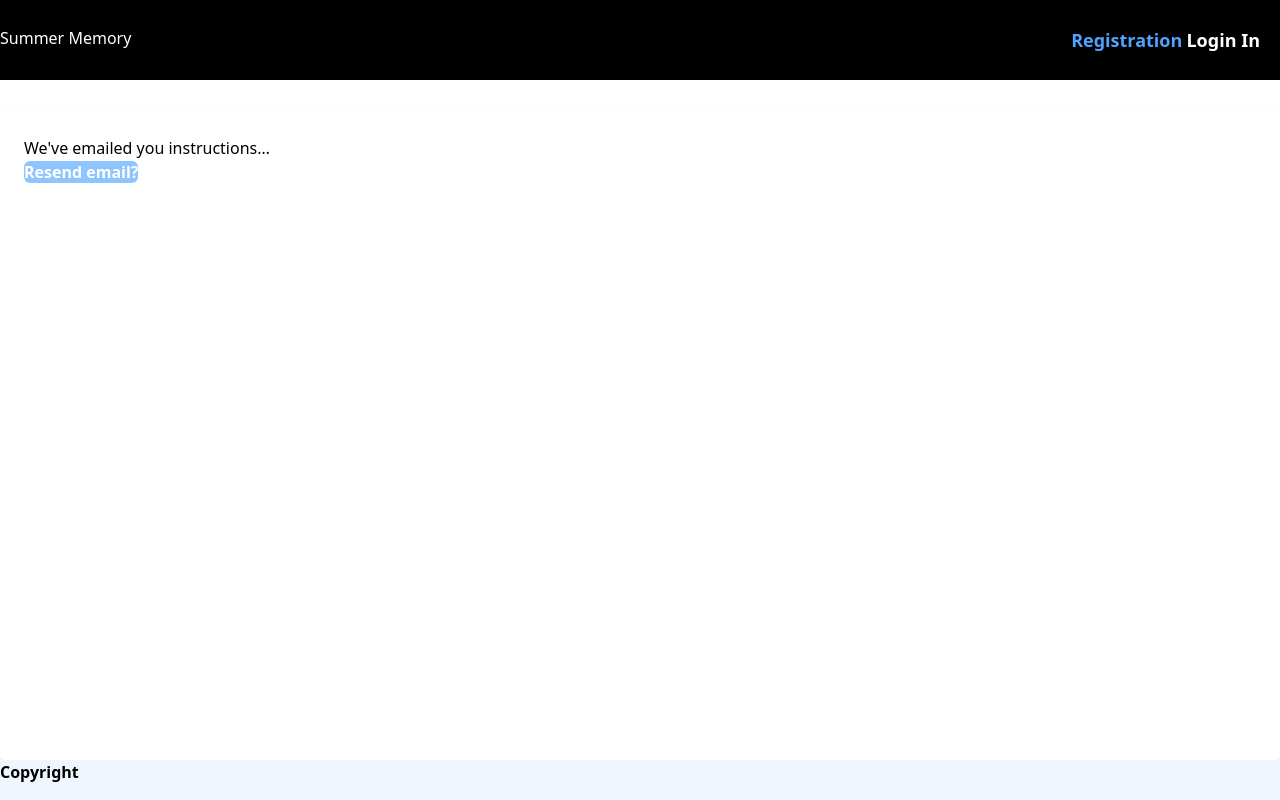
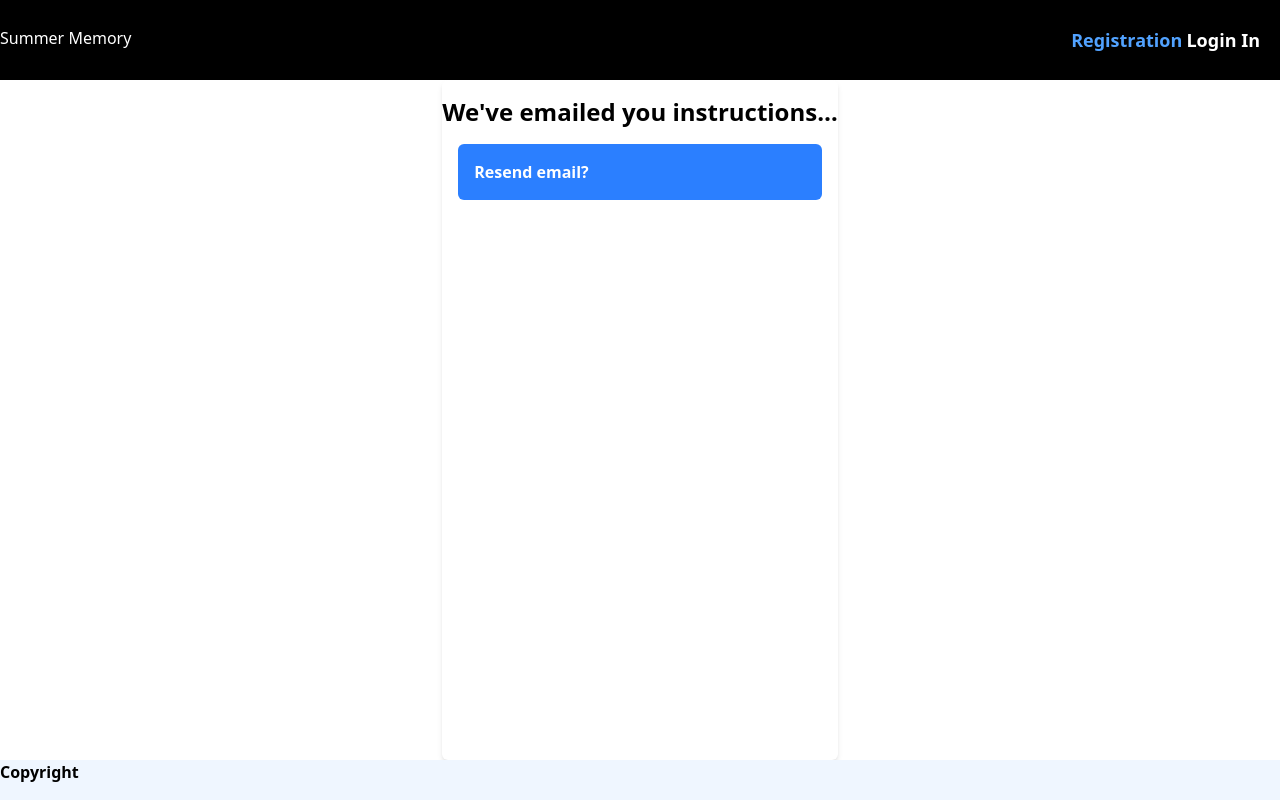
Before and after one commit to jebersole13/SummerMemory, a Django app: template accounts/templates/registration/password_reset_done.html in a window 1280 px wide. Run offline with Django 3.2, Linux system fonts and the light colour scheme; the template is opened without the code that fills it, so the values that code supplies are empty; some libraries are stand-ins or nearby versions.

Commit message:
ui touchups

```diff
--- a/accounts/templates/registration/password_reset_complete.html
+++ b/accounts/templates/registration/password_reset_complete.html
@@ -3,8 +3,9 @@
 {% block content %}
 <div class="flex flex-col p-4 bg-white rounded-lg shadow-lg">
  <p class="font-bold text-3xl" >
-    Your password has been set. You may go ahead and <a href="{% url 'accounts:login' %}">sign in</a> now.
+    Your password has been reset.
   </p>
+  <p class="font-bold text-3xl" >You may <a class="text-blue-500 hover:text-blue-700" href="{% url 'accounts:login' %}">sign in</a> now.</p>
 
 </div>
 
--- a/accounts/templates/registration/password_reset_done.html
+++ b/accounts/templates/registration/password_reset_done.html
@@ -1,9 +1,9 @@
 {% extends 'base.html' %}
 {% block content %}
-<div class="w-full mx-auto mt-8 p-6 bg-white rounded shadow">
+<div class="flex flex-col bg-white rounded-md shadow-md">
 
-  <p>We've emailed you instructions…</p>
-  <a class="bg-blue-300 text-white font-bold rounded-md " href="{% url 'accounts:password_reset' %}">Resend email?</a>
+  <p class="text-2xl font-bold mt-4">We've emailed you instructions…</p>
+  <a class="bg-blue-500 hover:bg-blue-700 text-white font-bold rounded-md cursor-pointer p-4 m-4" href="{% url 'accounts:password_reset' %}">Resend email?</a>
 
 </div>
 
--- a/theme/static/css/dist/styles.css
+++ b/theme/static/css/dist/styles.css
@@ -253,6 +253,9 @@
   }
   .m-3 {
     margin: calc(var(--spacing) * 3);
+  }
+  .m-4 {
+    margin: calc(var(--spacing) * 4);
   }
   .mx-10 {
     margin-inline: calc(var(--spacing) * 10);
```
Also changed, not shown: accounts/templates/registration/password_reset_confirm.html (+8 -3 lines).
